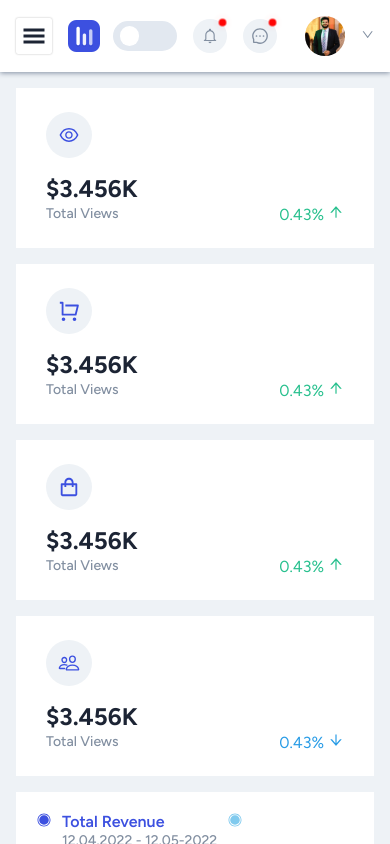
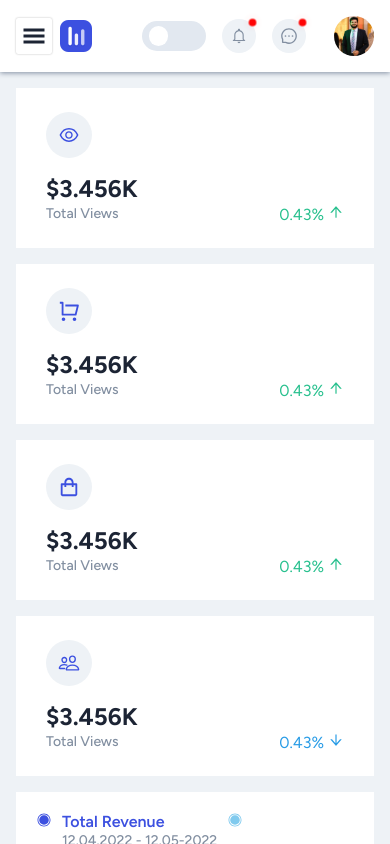
Before and after one commit to ESDEV-CO/tailadmin-demo, a React (Create React App) app: page / in a window 390 px wide. Built offline with nearby package versions, Linux system fonts and the light colour scheme.

Commit message:
navbar fix for mobile

```diff
--- a/src/components/Navbar/Navbar.css
+++ b/src/components/Navbar/Navbar.css
@@ -82,14 +82,13 @@
 .nav_user_notification {
     display: flex;
     align-items: center;
-    gap: 1rem;
-
+    gap: 0.5rem;
 }
 
 .navbar_user {
     display: flex;
     align-items: center;
-    gap: 1rem;
+    gap: 0.75rem;
     justify-content: space-between;
 }
 
@@ -141,9 +140,16 @@
 }
 
 @media (max-width:640px) {
-    .navbar_search {
+
+    .navbar_search,
+    .nav_user_login span {
         display: none;
     }
+
+    .mobile_logo {
+        gap: 0.5rem;
+    }
+
 }
 
 @media (min-width:1024px) {
@@ -172,8 +178,12 @@
     }
 }
 
-@media (min-width: 375px) {
+@media (min-width: 370px) {
     .navbar_user {
         gap: 1.75rem;
     }
+
+    .nav_user_notification {
+        gap: 1rem;
+    }
 }
```
